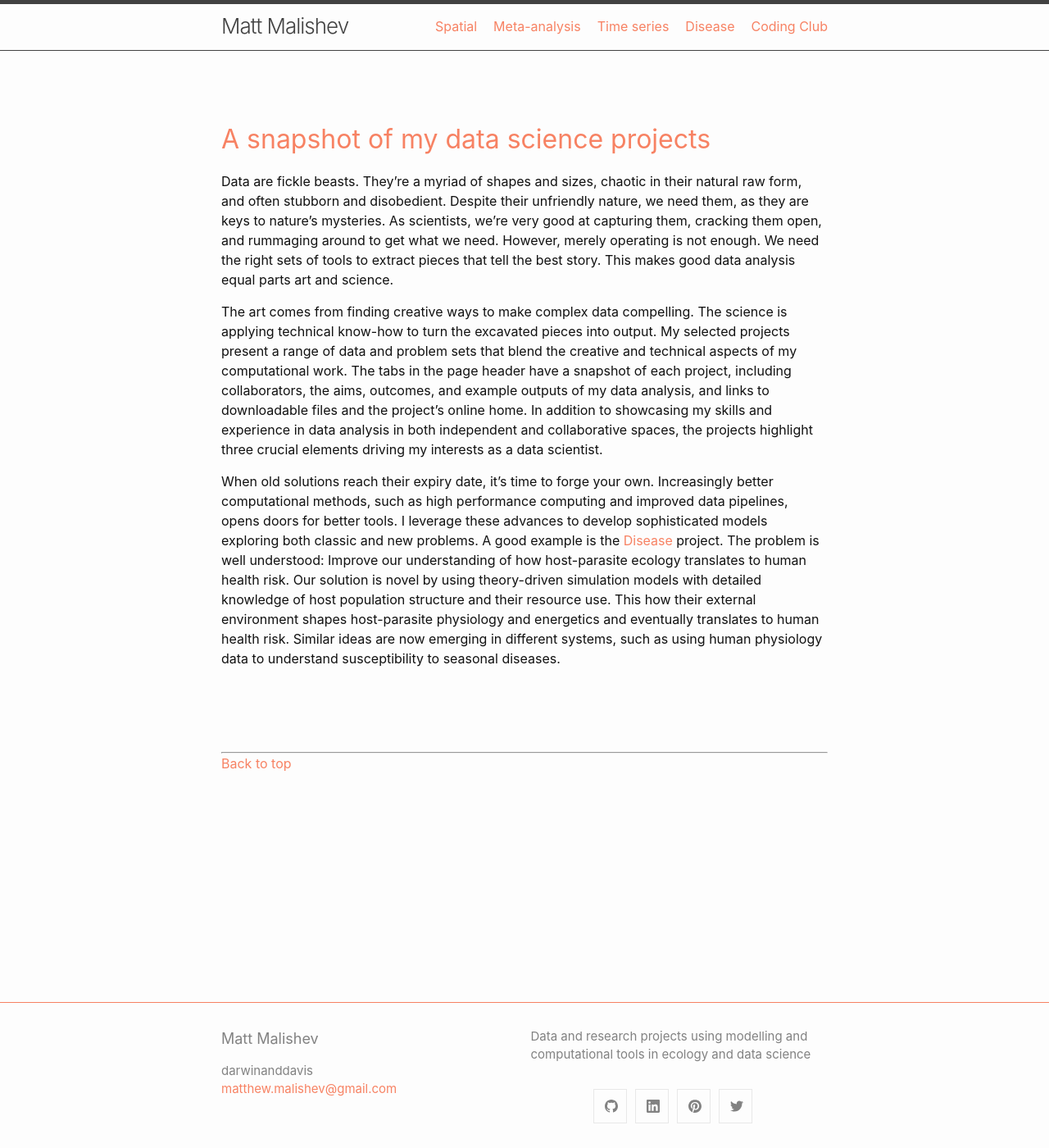
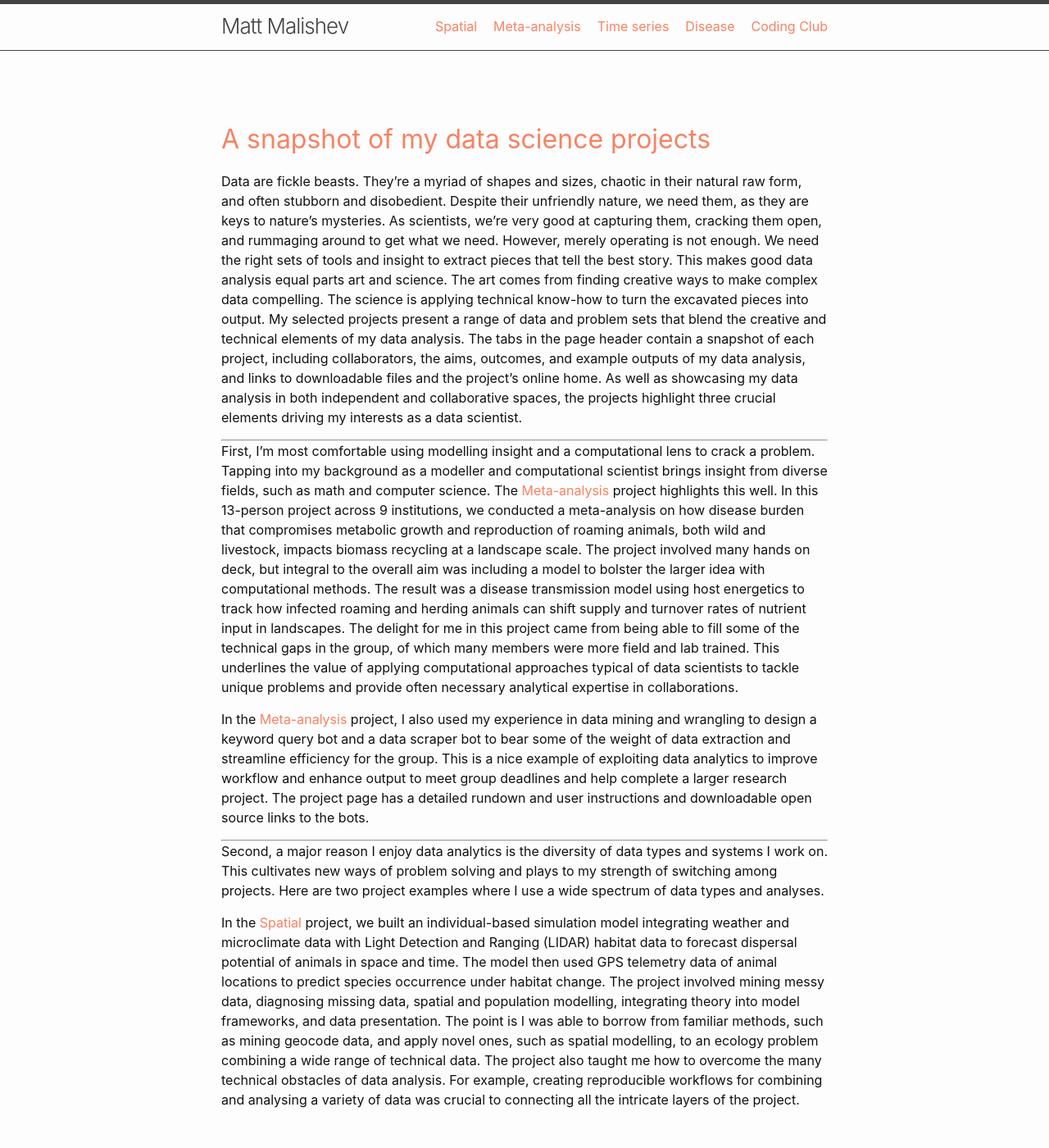
Before and after one commit to darwinanddavis/data_projects, a Jekyll site: the page built from index.md, in a window 1280 px wide and 1400 px high. Shown: the whole window at 82% size. Built offline with Jekyll 4.4.1, drawn with Linux system fonts in a browser that asks for light colours; our own code applies the rules of GitHub Pages for plain Markdown files.

Commit message:
update index

```diff
--- a/index.md
+++ b/index.md
@@ -4,12 +4,20 @@
 
 # A snapshot of my data science projects
 
-Data are fickle beasts. They're a myriad of shapes and sizes, chaotic in their natural raw form, and often stubborn and disobedient. Despite their unfriendly nature, we need them, as they are keys to nature’s mysteries. As scientists, we’re very good at capturing them, cracking them open, and rummaging around to get what we need. However, merely operating is not enough. We need the right sets of tools to extract pieces that tell the best story. This makes good data analysis equal parts art and science.
+Data are fickle beasts. They're a myriad of shapes and sizes, chaotic in their natural raw form, and often stubborn and disobedient. Despite their unfriendly nature, we need them, as they are keys to nature’s mysteries. As scientists, we’re very good at capturing them, cracking them open, and rummaging around to get what we need. However, merely operating is not enough. We need the right sets of tools and insight to extract pieces that tell the best story. This makes good data analysis equal parts art and science.
+The art comes from finding creative ways to make complex data compelling. The science is applying technical know-how to turn the excavated pieces into output. My selected projects present a range of data and problem sets that blend the creative and technical elements of my data analysis. The tabs in the page header contain a snapshot of each project, including collaborators, the aims, outcomes, and example outputs of my data analysis, and links to downloadable files and the project’s online home. As well as showcasing my data analysis in both independent and collaborative spaces, the projects highlight three crucial elements driving my interests as a data scientist.
 
-The art comes from finding creative ways to make complex data compelling. The science is applying technical know-how to turn the excavated pieces into output. My selected projects present a range of data and problem sets that blend the creative and technical aspects of my computational work. The tabs in the page header have a snapshot of each project, including collaborators, the aims, outcomes, and example outputs of my data analysis, and links to downloadable files and the project’s online home. In addition to showcasing my skills and experience in data analysis in both independent and collaborative spaces, the projects highlight three crucial elements driving my interests as a data scientist.
+******
 
-When old solutions reach their expiry date, it’s time to forge your own. Increasingly better computational methods, such as high performance computing and improved data pipelines, opens doors for better tools. I leverage these advances to develop sophisticated models exploring both classic and new problems. A good example is the [Disease](disease) project. The problem is well understood: Improve our understanding of how host-parasite ecology translates to human health risk. Our solution is novel by using theory-driven simulation models with detailed knowledge of host population structure and their resource use. This how their external environment shapes host-parasite physiology and energetics and eventually translates to human health risk. Similar ideas are now emerging in different systems, such as using human physiology data to understand susceptibility to seasonal diseases.
+First, I’m most comfortable using modelling insight and a computational lens to crack a problem. Tapping into my background as a modeller and computational scientist brings insight from diverse fields, such as math and computer science. The [Meta-analysis](meta) project highlights this well. In this 13-person project across 9 institutions, we conducted a meta-analysis on how disease burden that compromises metabolic growth and reproduction of roaming animals, both wild and livestock, impacts biomass recycling at a landscape scale. The project involved many hands on deck, but integral to the overall aim was including a model to bolster the larger idea with computational methods. The result was a disease transmission model using host energetics to track how infected roaming and herding animals can shift supply and turnover rates of nutrient input in landscapes. The delight for me in this project came from being able to fill some of the technical gaps in the group, of which many members were more field and lab trained. This underlines the value of applying computational approaches typical of data scientists to tackle unique problems and provide often necessary analytical expertise in collaborations.
 
+In the [Meta-analysis](meta) project, I also used my experience in data mining and wrangling to design a keyword query bot and a data scraper bot to bear some of the weight of data extraction and streamline efficiency for the group. This is a nice example of exploiting data analytics to improve workflow and enhance output to meet group deadlines and help complete a larger research project. The project page has a detailed rundown and user instructions and downloadable open source links to the bots.
+
+******
+
+Second, a major reason I enjoy data analytics is the diversity of data types and systems I work on. This cultivates new ways of problem solving and plays to my strength of switching among projects. Here are two project examples where I use a wide spectrum of data types and analyses.
+
+In the [Spatial](spatial) project, we built an individual-based simulation model integrating weather and microclimate data with Light Detection and Ranging (LIDAR) habitat data to forecast dispersal potential of animals in space and time. The model then used GPS telemetry data of animal locations to predict species occurrence under habitat change. The project involved mining messy data, diagnosing missing data, spatial and population modelling, integrating theory into model frameworks, and data presentation. The point is I was able to borrow from familiar methods, such as mining geocode data, and apply novel ones, such as spatial modelling, to an ecology problem combining a wide range of technical data. The project also taught me how to overcome the many technical obstacles of data analysis. For example, creating reproducible workflows for combining and analysing a variety of data was crucial to connecting all the intricate layers of the project.
 
 
 
```
